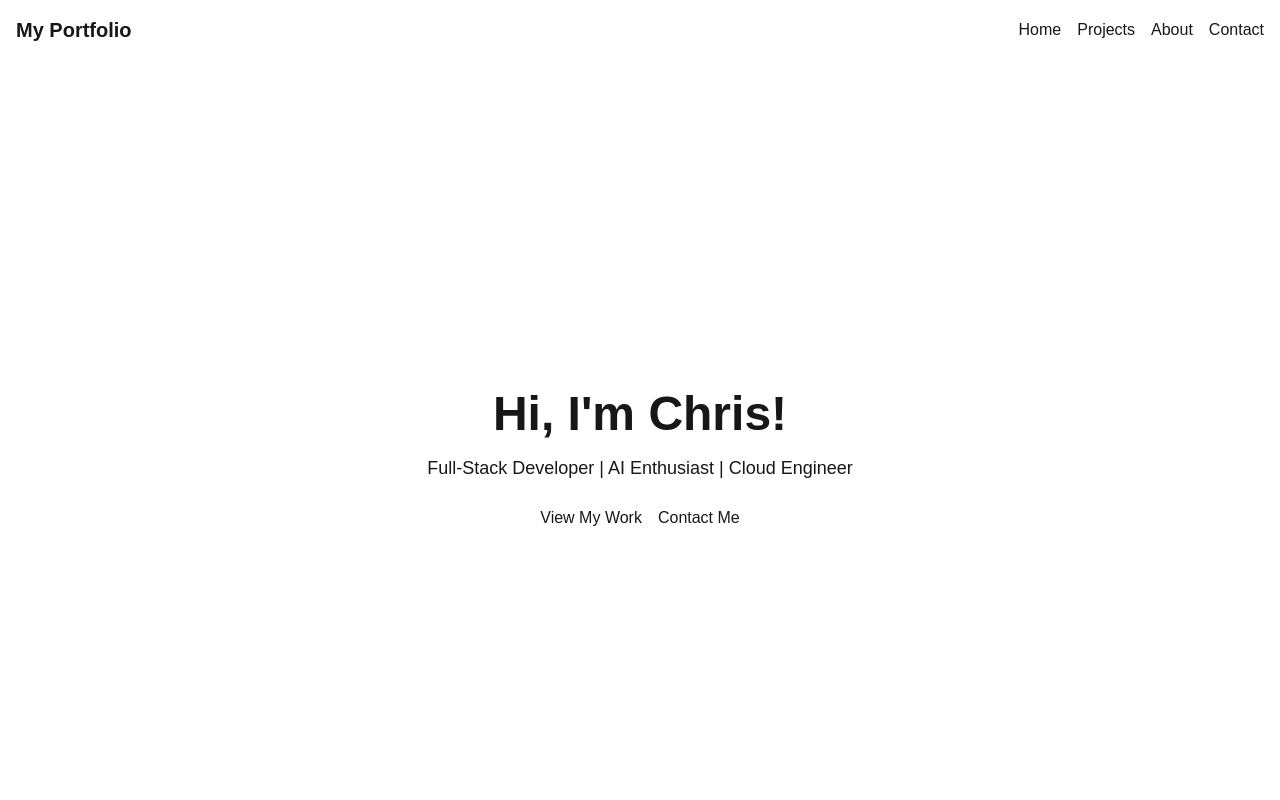
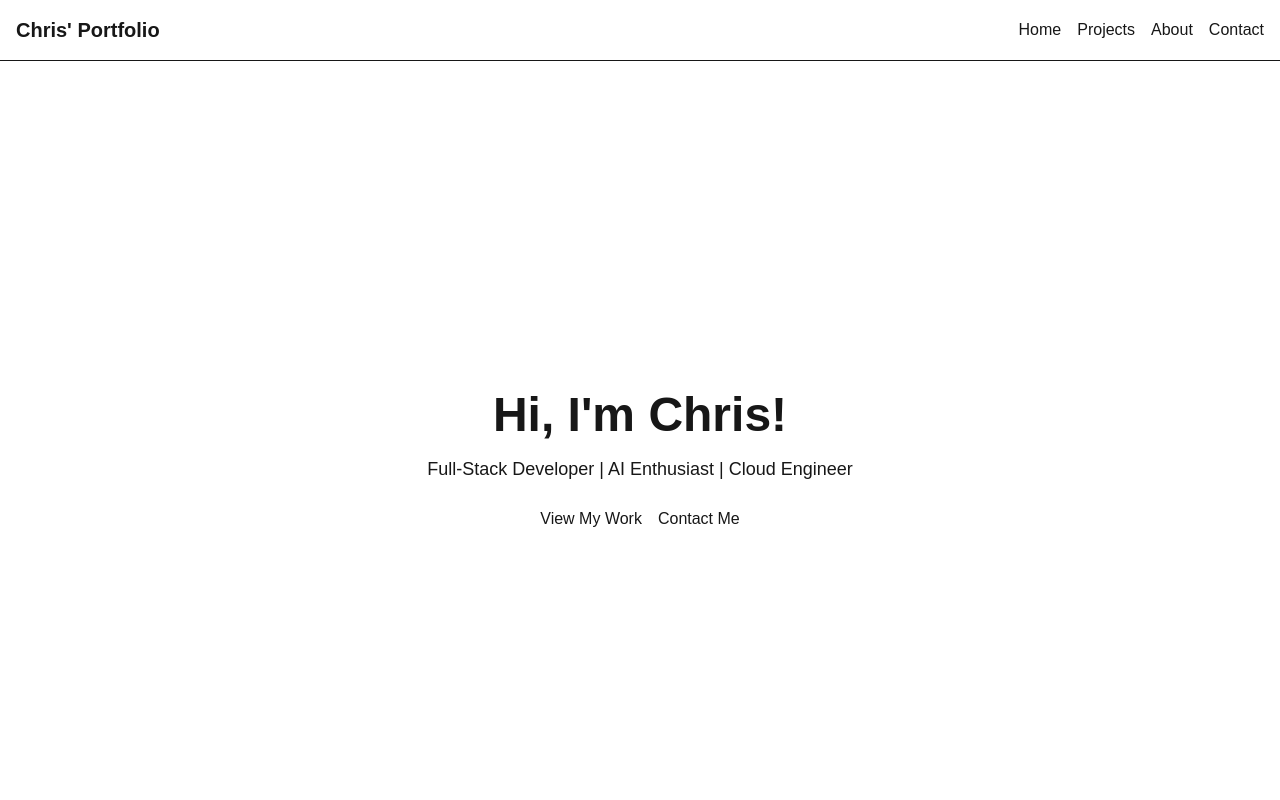
Before and after one commit to Crklemz/portfolio-website, a Next.js app: page / in a window 1280 px wide. Shown: the top 800 px of the page. Built offline with nearby package versions, Linux system fonts and the light colour scheme.

Commit message:
style: fix nav style

```diff
--- a/src/components/Navbar.tsx
+++ b/src/components/Navbar.tsx
@@ -1,13 +1,15 @@
+import Link from "next/link";
+
 export default function Navbar() {
   return (
-      <nav className="bg-[var(--background)] text-[var(--foreground)] p-4">
+    <nav className="bg-[var(--background)] text-[var(--foreground)] p-4 border-b">
       <div className="container mx-auto flex justify-between items-center">
-          <h1 className="text-xl font-bold">My Portfolio</h1>
+        <h1 className="text-xl font-bold">Chris' Portfolio</h1>
         <ul className="flex space-x-4">
-            <li><a href="/" className="hover:text-accent">Home</a></li>
-            <li><a href="/projects" className="hover:text-accent">Projects</a></li>
-            <li><a href="/about" className="hover:text-accent">About</a></li>
-            <li><a href="/contact" className="hover:text-accent">Contact</a></li>
+          <li><Link href="/" className="hover:text-accent">Home</Link></li>
+          <li><Link href="/projects" className="hover:text-accent">Projects</Link></li>
+          <li><Link href="/about" className="hover:text-accent">About</Link></li>
+          <li><Link href="/contact" className="hover:text-accent">Contact</Link></li>
         </ul>
       </div>
     </nav>
```
Lines whose indentation alone changed are shown as unchanged.
